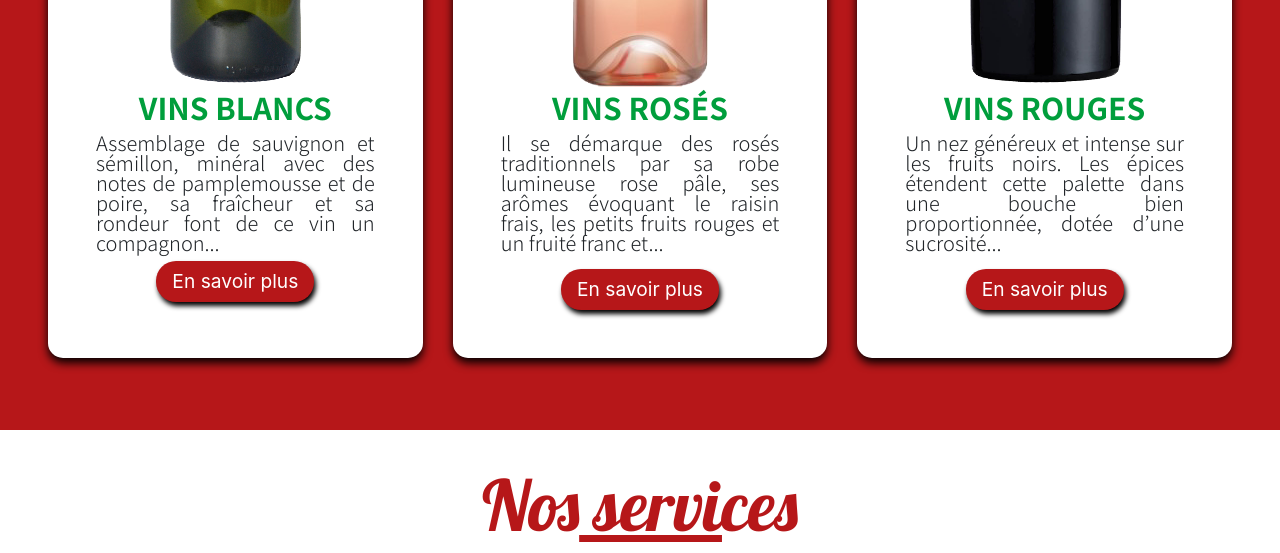
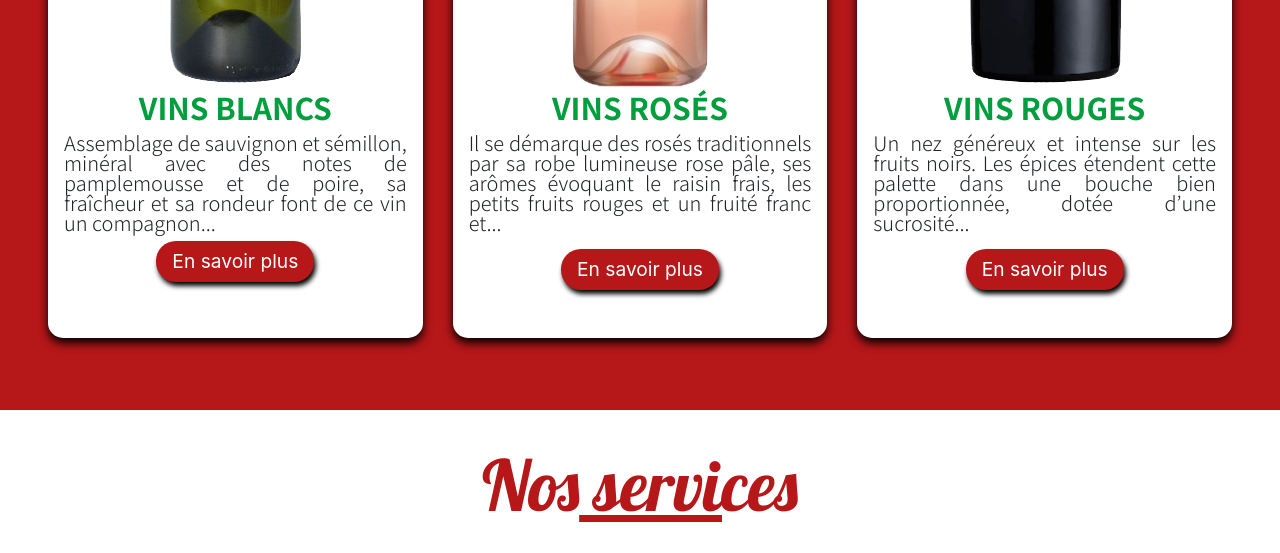
Before and after one commit to graphcontact/vins, a plain HTML site: page index.html in a window 1280 px wide. Shown: the part 1880-2433 px from the top of the page. Drawn offline with nearby package versions, Linux system fonts and the light colour scheme.

Commit message:
dernier ajustement

```diff
--- a/index.html
+++ b/index.html
@@ -144,7 +144,7 @@
                         <div class="vins pb-5 pt-5 justify-content-center text-center m-auto">
                             <img src="ressources/Images/ter-raz-sec.png" alt="vin-blanc" class="text-center">
                             <h2 class="h2">vins blancs</h2>
-                            <p class="p text-justify pl-5 pr-5 pb-2">Assemblage de sauvignon et sémillon, minéral avec des notes de pamplemousse et de poire, sa fraîcheur et sa rondeur font de ce vin un compagnon...</p>
+                            <p class="p text-justify pl-3 pr-3 pb-2">Assemblage de sauvignon et sémillon, minéral avec des notes de pamplemousse et de poire, sa fraîcheur et sa rondeur font de ce vin un compagnon...</p>
                             <a href="index3.html" target="_blank"><button class="text-align-center btn" id="btn-vins">En savoir plus</button></a>
                         </div>
 
@@ -157,7 +157,7 @@
                         <div class="vins pb-5 pt-5 justify-content-center text-center m-auto">
                             <img src="ressources/Images/grain-d-amour-brulhois-ros%C3%83%C2%A9-doux.png" alt="vin-roses">
                             <h2 class="h2">vins rosés</h2>
-                            <p class="p text-justify pl-5 pr-5 pb-2">Il se démarque des rosés traditionnels par sa robe lumineuse rose pâle, ses arômes évoquant le raisin frais, les petits fruits rouges et un fruité franc et...</p>
+                            <p class="p text-justify pl-3 pr-3 pb-2">Il se démarque des rosés traditionnels par sa robe lumineuse rose pâle, ses arômes évoquant le raisin frais, les petits fruits rouges et un fruité franc et...</p>
                             <a href="index3.html" target="_blank"><button class="text-align-center btn mt-2" id="btn-vins">En savoir plus</button></a>
                         </div>
 
@@ -170,7 +170,7 @@
                         <div class="vins pb-5 pt-5 justify-content-center text-center m-auto">
                             <img src="ressources/Images/nos-cinq-sens-sud-ouest-marmandais-vin-rouge.png" alt="vin-rouge">
                             <h2 class="h2">vins rouges</h2>
-                            <p class="p text-justify pl-5 pr-5 pb-2">Un nez généreux et intense sur les fruits noirs. Les épices étendent cette palette dans une bouche bien proportionnée, dotée d’une sucrosité...</p>
+                            <p class="p text-justify pl-3 pr-3 pb-2">Un nez généreux et intense sur les fruits noirs. Les épices étendent cette palette dans une bouche bien proportionnée, dotée d’une sucrosité...</p>
                             <a href="index3.html" target="_blank"><button class="text-align-center btn mt-2" id="btn-vins">En savoir plus</button></a>
                         </div>
 
```
